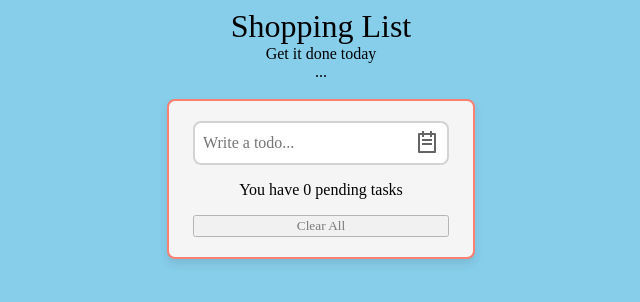
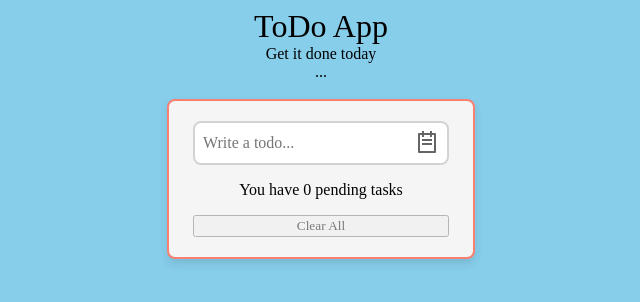
Before and after one commit to SerjMoon/ddd, a plain HTML site: page index.html in a window 1280 px wide. Shown: the whole page, without its empty margins (319-959 px from the left). Drawn offline with Linux system fonts and the light colour scheme.

Commit message:
all project files

```diff
--- a/index.html
+++ b/index.html
@@ -5,7 +5,7 @@
 	<link rel="stylesheet" type="text/css" href="./style.css">
 </head>
 <body onclick = "tagSelector(event)" class='bodywrapper'>
-	<h1>Shopping List</h1>
+	<h1>ToDo App</h1>
 	<p id="first">Get it done today</p>
 	<p id="demo">...</p><br>
 	<div id="masterdiv" class="masterdivwrapper">
```
